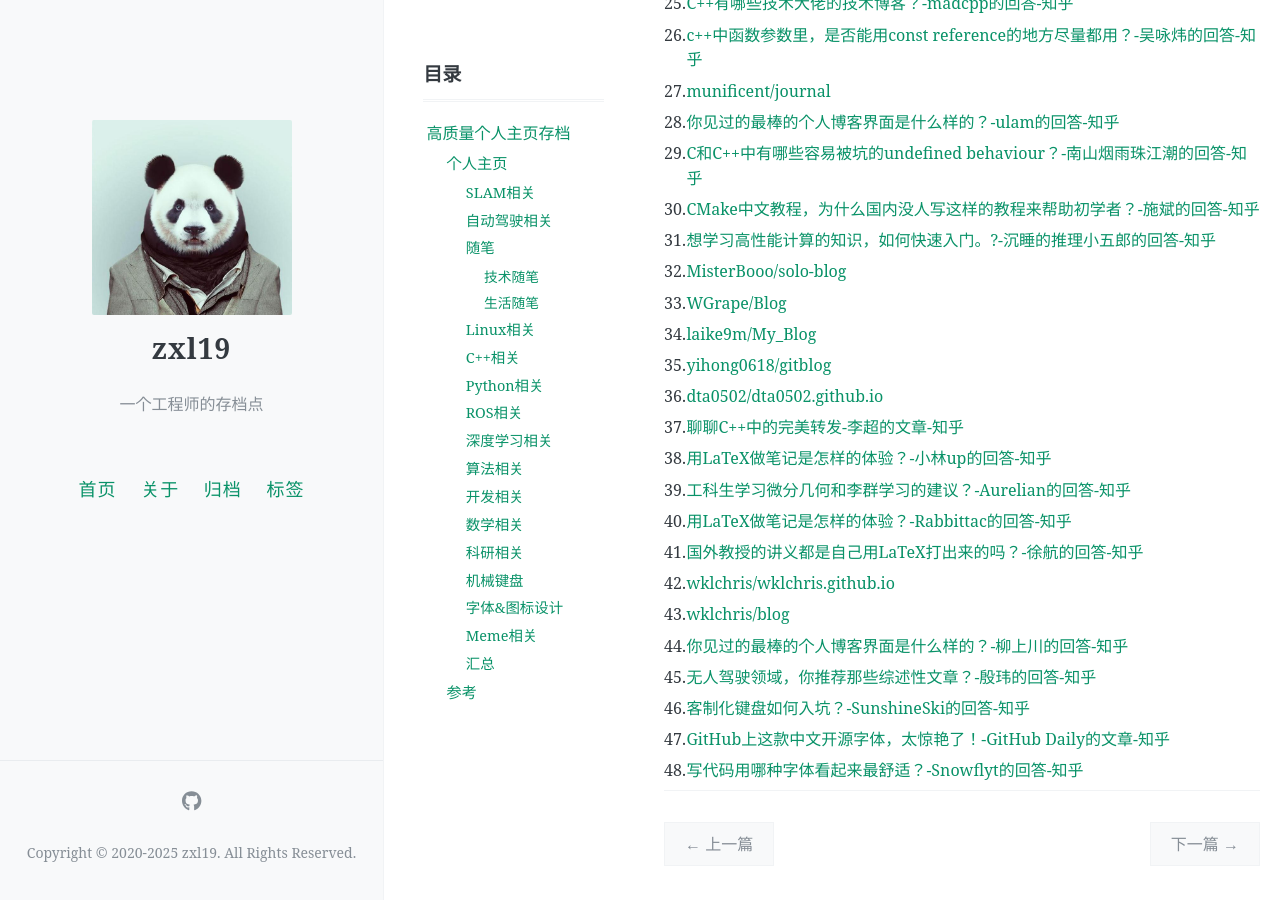
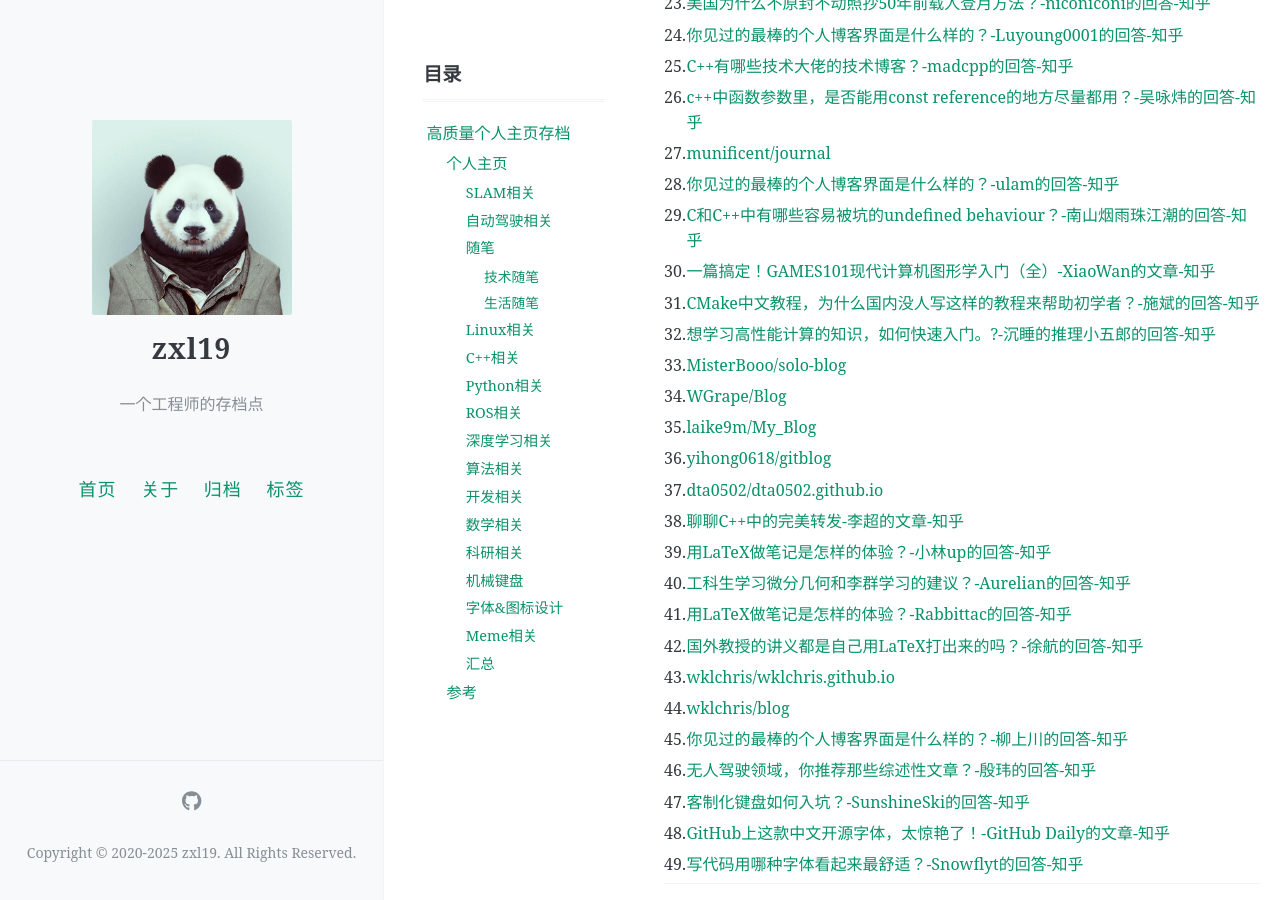
Before and after one commit to zxl19/zxl19.github.io, a Jekyll site: the page built from _posts/2022-09-20-personal-blog.md, in a window 1280 px wide and 900 px high, scrolled down 6859 px. Built offline with Jekyll 4.4.1, drawn with Linux system fonts in a browser that asks for light colours; comment, search, counter and statistics services are not loaded.

Commit message:
docs: update posts

```diff
--- a/_posts/2022-09-20-personal-blog.md
+++ b/_posts/2022-09-20-personal-blog.md
@@ -95,15 +95,17 @@ pinned: false
 6. [Sutter's Mill](https://herbsutter.com)
 7. [Yongwei's Programming Page](http://wyw.dcweb.cn/index.htm)
 8. [Bob Nystrom](https://journal.stuffwithstuff.com)
-9. [the Nothing itself nothings](http://nothings.org)
-10. [This FTP site](https://okmij.org/ftp/)
-11. [Preshing on Programming](https://preshing.com)
-12. [PVS-Studio](https://pvs-studio.com/en/blog/posts/)
-13. [More than code](http://heavensheep.xyz)
-14. [施斌斌的知识库](https://wshibin.github.io)
-15. [Sterben_01](https://sterben-01.github.io)
-16. [ZhiBing's blog](https://azmddy.github.io)
-17. [orzz.org()](http://orzz.org)
+9. [Joey de Vries](https://joeydevries.com/#home)
+10. [the Nothing itself nothings](http://nothings.org)
+11. [This FTP site](https://okmij.org/ftp/)
+12. [Preshing on Programming](https://preshing.com)
+13. [PVS-Studio](https://pvs-studio.com/en/blog/posts/)
+14. [Xiaowan](https://www.lengyueling.cn)
+15. [More than code](http://heavensheep.xyz)
+16. [施斌斌的知识库](https://wshibin.github.io)
+17. [Sterben_01](https://sterben-01.github.io)
+18. [ZhiBing's blog](https://azmddy.github.io)
+19. [orzz.org()](http://orzz.org)
 
 ### Python相关
 
@@ -244,22 +246,23 @@ pinned: false
 27. [munificent/journal](https://github.com/munificent/journal)
 28. [你见过的最棒的个人博客界面是什么样的？-ulam的回答-知乎](https://www.zhihu.com/question/29755481/answer/3256693652)
 29. [C和C++中有哪些容易被坑的undefined behaviour？-南山烟雨珠江潮的回答-知乎](https://www.zhihu.com/question/43621151/answer/85045768298)
-30. [CMake中文教程，为什么国内没人写这样的教程来帮助初学者？-施斌的回答-知乎](https://www.zhihu.com/question/263740881/answer/2939542899)
-31. [想学习高性能计算的知识，如何快速入门。?-沉睡的推理小五郎的回答-知乎](https://www.zhihu.com/question/1940151157805789711/answer/1959129986591076713)
-32. [MisterBooo/solo-blog](https://github.com/MisterBooo/solo-blog)
-33. [WGrape/Blog](https://github.com/WGrape/Blog)
-34. [laike9m/My_Blog](https://github.com/laike9m/My_Blog)
-35. [yihong0618/gitblog](https://github.com/yihong0618/gitblog)
-36. [dta0502/dta0502.github.io](https://github.com/dta0502/dta0502.github.io)
-37. [聊聊C++中的完美转发-李超的文章-知乎](https://zhuanlan.zhihu.com/p/161039484)
-38. [用LaTeX做笔记是怎样的体验？-小林up的回答-知乎](https://www.zhihu.com/question/362654946/answer/2901182266)
-39. [工科生学习微分几何和李群学习的建议？-Aurelian的回答-知乎](https://www.zhihu.com/question/29908951/answer/309969236)
-40. [用LaTeX做笔记是怎样的体验？-Rabbittac的回答-知乎](https://www.zhihu.com/question/362654946/answer/1896187222)
-41. [国外教授的讲义都是自己用LaTeX打出来的吗？-徐航的回答-知乎](https://www.zhihu.com/question/29227449/answer/1895477272)
-42. [wklchris/wklchris.github.io](https://github.com/wklchris/wklchris.github.io)
-43. [wklchris/blog](https://github.com/wklchris/blog)
-44. [你见过的最棒的个人博客界面是什么样的？-柳上川的回答-知乎](https://www.zhihu.com/question/29755481/answer/1923525439059650075)
-45. [无人驾驶领域，你推荐那些综述性文章？-殷玮的回答-知乎](https://www.zhihu.com/question/355954682/answer/1513557367)
-46. [客制化键盘如何入坑？-SunshineSki的回答-知乎](https://www.zhihu.com/question/412146195/answer/1450865830)
-47. [GitHub上这款中文开源字体，太惊艳了！-GitHub Daily的文章-知乎](https://zhuanlan.zhihu.com/p/460369849)
-48. [写代码用哪种字体看起来最舒适？-Snowflyt的回答-知乎](https://www.zhihu.com/question/32058777/answer/3561707776)
+30. [一篇搞定！GAMES101现代计算机图形学入门（全）-XiaoWan的文章-知乎](https://zhuanlan.zhihu.com/p/394932478)
+31. [CMake中文教程，为什么国内没人写这样的教程来帮助初学者？-施斌的回答-知乎](https://www.zhihu.com/question/263740881/answer/2939542899)
+32. [想学习高性能计算的知识，如何快速入门。?-沉睡的推理小五郎的回答-知乎](https://www.zhihu.com/question/1940151157805789711/answer/1959129986591076713)
+33. [MisterBooo/solo-blog](https://github.com/MisterBooo/solo-blog)
+34. [WGrape/Blog](https://github.com/WGrape/Blog)
+35. [laike9m/My_Blog](https://github.com/laike9m/My_Blog)
+36. [yihong0618/gitblog](https://github.com/yihong0618/gitblog)
+37. [dta0502/dta0502.github.io](https://github.com/dta0502/dta0502.github.io)
+38. [聊聊C++中的完美转发-李超的文章-知乎](https://zhuanlan.zhihu.com/p/161039484)
+39. [用LaTeX做笔记是怎样的体验？-小林up的回答-知乎](https://www.zhihu.com/question/362654946/answer/2901182266)
+40. [工科生学习微分几何和李群学习的建议？-Aurelian的回答-知乎](https://www.zhihu.com/question/29908951/answer/309969236)
+41. [用LaTeX做笔记是怎样的体验？-Rabbittac的回答-知乎](https://www.zhihu.com/question/362654946/answer/1896187222)
+42. [国外教授的讲义都是自己用LaTeX打出来的吗？-徐航的回答-知乎](https://www.zhihu.com/question/29227449/answer/1895477272)
+43. [wklchris/wklchris.github.io](https://github.com/wklchris/wklchris.github.io)
+44. [wklchris/blog](https://github.com/wklchris/blog)
+45. [你见过的最棒的个人博客界面是什么样的？-柳上川的回答-知乎](https://www.zhihu.com/question/29755481/answer/1923525439059650075)
+46. [无人驾驶领域，你推荐那些综述性文章？-殷玮的回答-知乎](https://www.zhihu.com/question/355954682/answer/1513557367)
+47. [客制化键盘如何入坑？-SunshineSki的回答-知乎](https://www.zhihu.com/question/412146195/answer/1450865830)
+48. [GitHub上这款中文开源字体，太惊艳了！-GitHub Daily的文章-知乎](https://zhuanlan.zhihu.com/p/460369849)
+49. [写代码用哪种字体看起来最舒适？-Snowflyt的回答-知乎](https://www.zhihu.com/question/32058777/answer/3561707776)
```
Also changed, not shown: _posts/2021-03-29-latex-note.md (+3 -3 lines), _posts/2021-05-22-cpp-material.md (+7 -7 lines), _posts/2024-01-18-cs-material.md (+14 -9 lines), _posts/2025-10-27-programming-font.md (+1 -1 lines).
